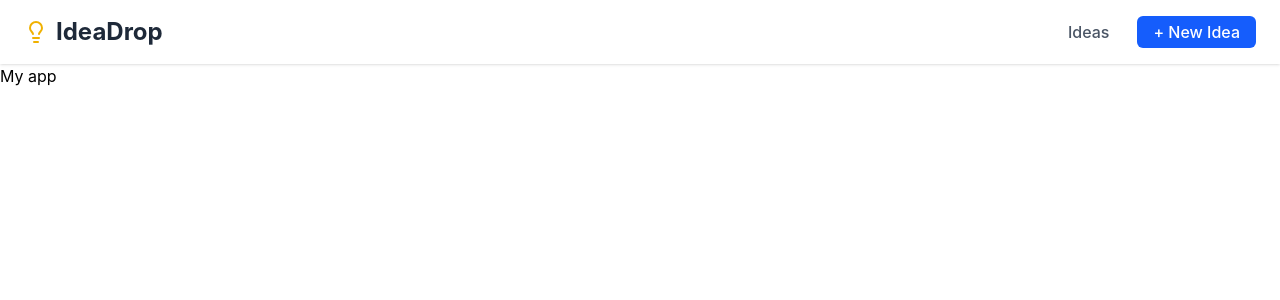
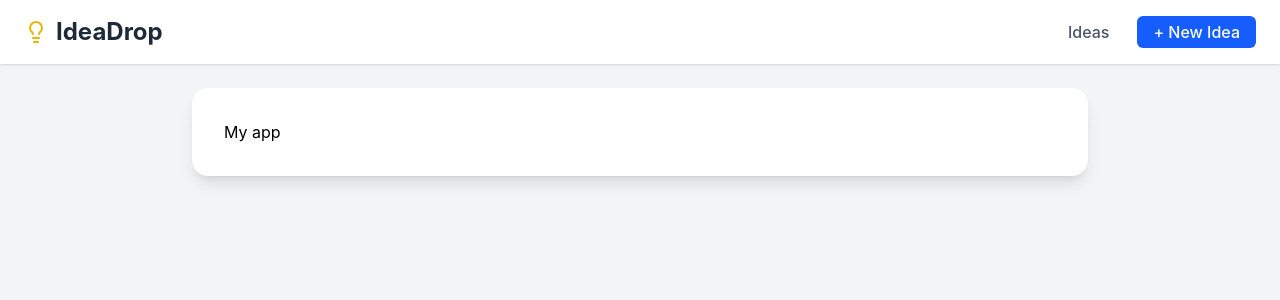
Before and after one commit to YashdeepN/idea-drop-frontend, a React (Vite) app: page / in a window 1280 px wide. Shown: the top 300 px of the page. Built offline with nearby package versions, Linux system fonts and the light colour scheme.

Commit message:
create not found page for non existing routes

```diff
--- a/src/routes/__root.tsx
+++ b/src/routes/__root.tsx
@@ -3,6 +3,7 @@
 import type { QueryClient } from "@tanstack/react-query";
 import {
   HeadContent,
+  Link,
   Outlet,
   createRootRouteWithContext,
 } from "@tanstack/react-router";
@@ -26,14 +27,19 @@
     ],
   }),
   component: RootLayout,
+  notFoundComponent: NotFound,
 });
 
 function RootLayout() {
   return (
-    <>
+    <div className="min-h-screen bg-gray-100 flex flex-col">
       <HeadContent />
       <Header />
-      <Outlet />
+      <main className="flex justify-center p-6">
+        <div className="w-full max-w-4xl bg-white rounded-2xl shadow-lg p-8">
+          <Outlet />
+        </div>
+      </main>
       <TanstackDevtools
         config={{
           position: "bottom-left",
@@ -45,6 +51,23 @@
           },
         ]}
       />
-    </>
+    </div>
   );
 }
+
+function NotFound() {
+  return (
+    <div className="flex flex-col items-center justify-center text-center py-20">
+      <h1 className="text-4xl font-bold text-gray-800 mb-4">404</h1>
+      <p className="text-lg text-gray-600 mb-6">
+        Ooops! The page you are looking for does not exist!
+      </p>
+      <Link
+        to="/"
+        className="px-6 py-2 bg-blue-600 text-white rounded-md hover:bg-blue-700 transition"
+      >
+        Go Back Home
+      </Link>
+    </div>
+  );
+}
```
